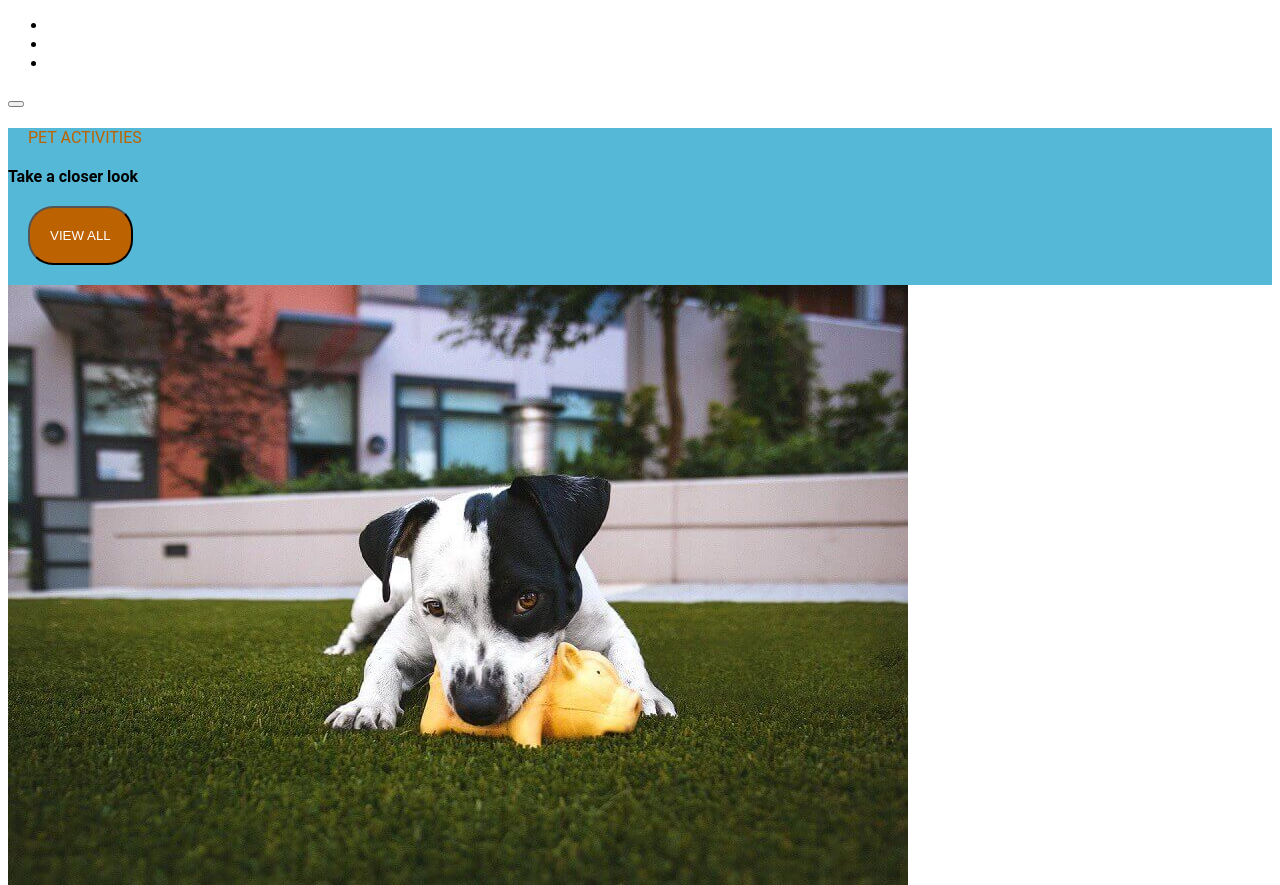
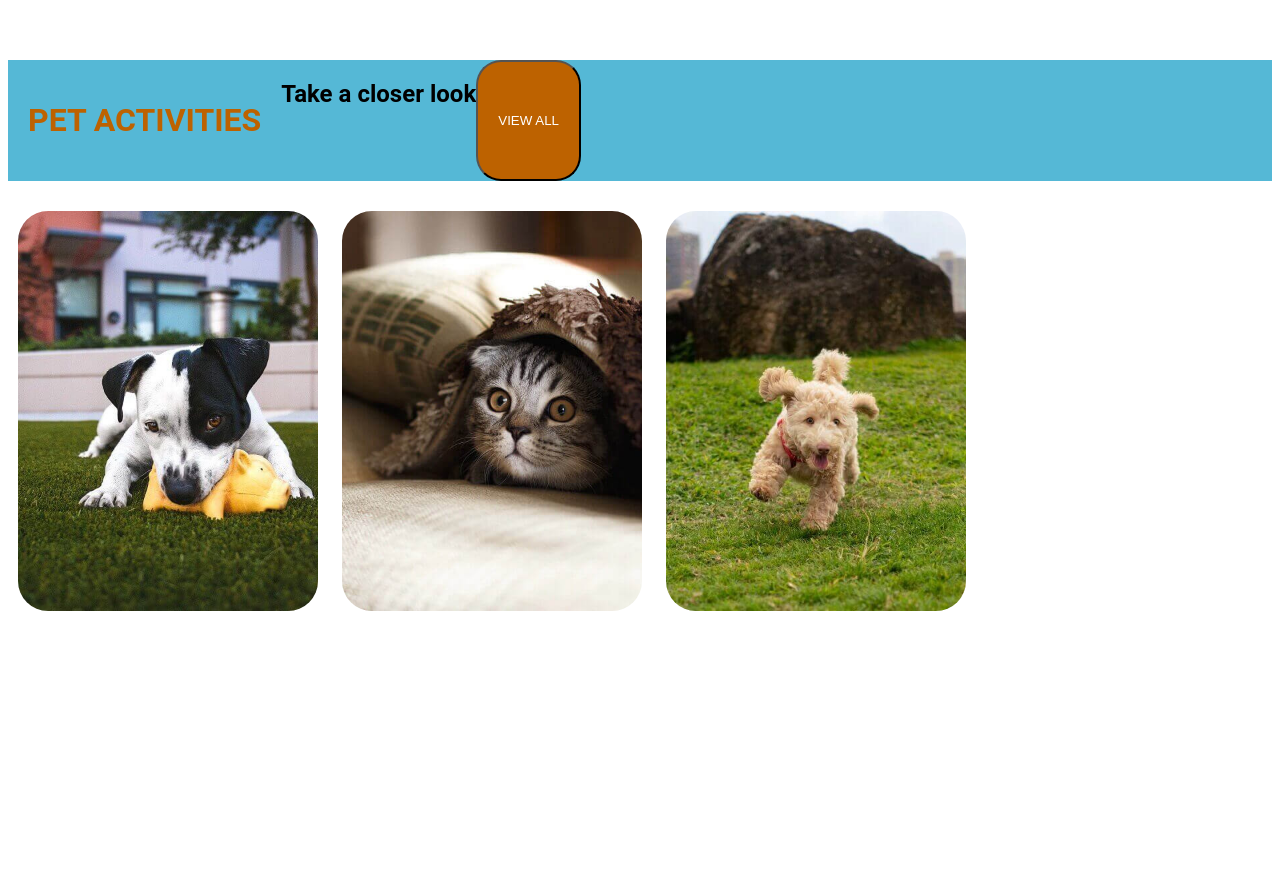
Before and after one commit to TomasSkylab/202204-W1CH3-tomas-sanchez, a plain HTML site: page index.html in a window 1280 px wide. Shown: the top 885 px of the page. After the commit the page ends 800 px from the top, so only its background shows below. Drawn offline with Linux system fonts and the light colour scheme.

Commit message:
Updated documents html and css

```diff
--- a/index.html
+++ b/index.html
@@ -5,31 +5,50 @@
         <meta http-equiv="X-UA-Compatible" content="IE=edge" />
         <meta name="viewport" content="width=device-width, initial-scale=1.0" />
         <link rel="stylesheet" href="/style.css" />
+        <link rel="icon" href="/images/logo2.png" />
         <title>Challenge 3</title>
     </head>
     <body>
-        <header>
-            <nav>
-                <ul>
-                    <li></li>
-                    <li></li>
-                    <li></li>
+        <!-- <header>
+            <nav class="container-nav">
+                <ul class="nav-text">
+                    <li>Home</li>
+                    <li>Live Demo</li>
+                    <li>Live Demo Blocks</li>
                 </ul>
-                <button></button>
+                <button class="button-header">BUY NOW</button>
             </nav>
-        </header>
+        </header> -->
 
         <main>
             <div class="container-title">
-                <div class="title">PET ACTIVITIES</div>
-                <div class="title2">Take a closer look</div>
-                <button class="button">VIEW ALL</button>
+                <div class="title">
+                    <h1>PET ACTIVITIES</h1>
+                </div>
+                <div class="title2">
+                    <h2>Take a closer look</h2>
+                </div>
+                <button class="button-main">VIEW ALL</button>
             </div>
+
             <div class="Container-pictures">
-                <img src="/images/01.jpg" alt="" />
-                <img src="/images/02.jpg" alt="" />
-                <img src="/images/03.jpg" alt="" />
+                <img
+                    class="picture-whiteDog"
+                    src="/images/01.jpg"
+                    alt="Perro mordiendo un cerdito"
+                />
+                <img
+                    class="picture-cat"
+                    src="/images/02.jpg"
+                    alt="Gatito jugando al escondite"
+                />
+                <img
+                    class="picture-creamDog"
+                    src="/images/03.jpg"
+                    alt="Perro corriendo cual gacela"
+                />
             </div>
         </main>
+        <footer></footer>
     </body>
 </html>
--- a/style.css
+++ b/style.css
@@ -2,9 +2,16 @@ html {
     font-family: "Roboto", sans-serif;
 }
 
+.container-nav {
+
+}
+
 .container-title {
     background-color: rgb(85, 184, 214);
-    text-align: left;
+    display: flex;
+    margin-top: 60px;
+    margin-bottom: 20px;
+
 }
 
 .title {
@@ -16,14 +23,28 @@ html {
     font-weight: bold;
 }
 
-.button {
+.button-main {
     background-color: rgb(189, 98, 0);
     color: white;
     padding: 20px;
     border-radius: 25px;
-    margin: 20px;
+    margin-left;
 }
 
+
 .container-pictures {
+    display: flex;
+
+    flex-direction: row;
+    justify-content: center;
+}
+
+img {
     align-items: center;
+    object-fit: cover;
+    height: 400px;
+    width: 300px;
+    border-radius: 30px;
+    margin: 10px;
+
 }
```
Also changed, not shown: 1 other file.
